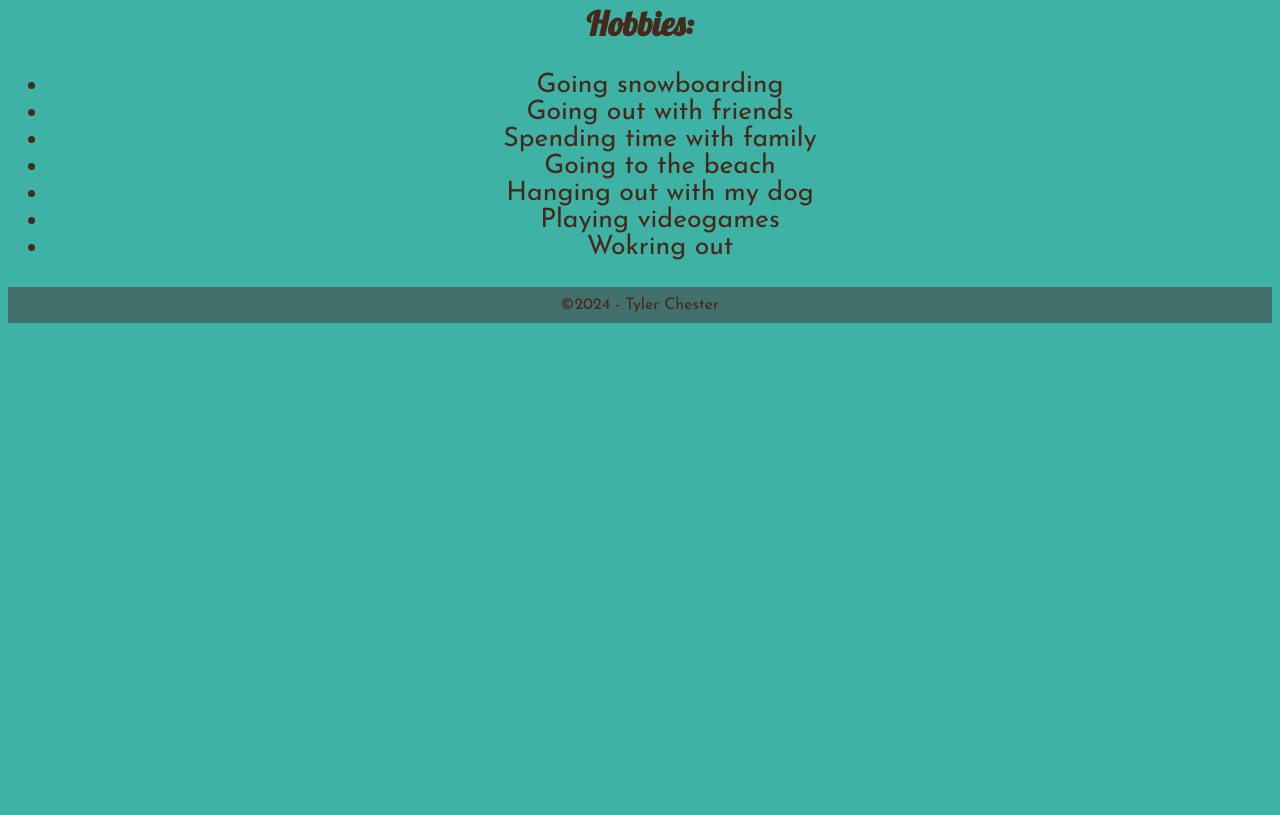
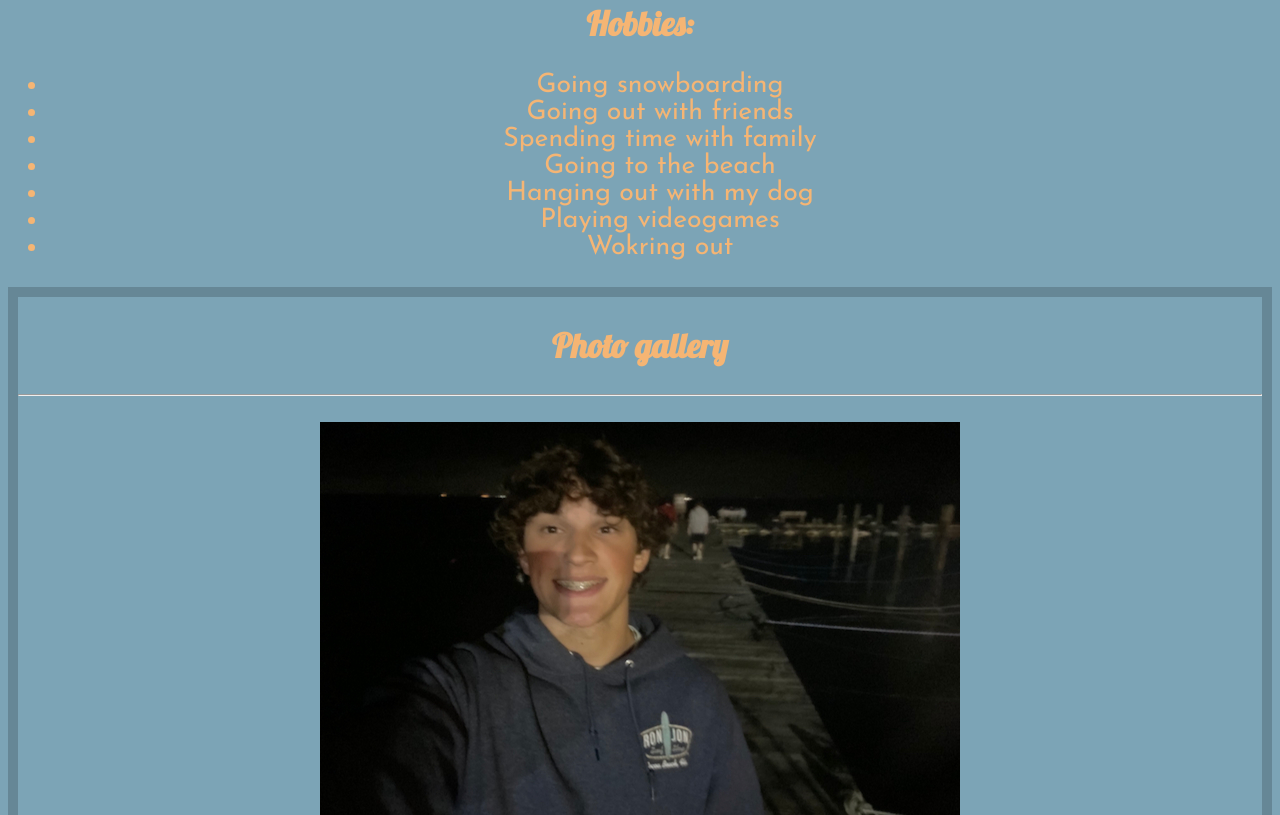
Before and after one commit to RVCC-IDMX/about-me-Tyler-Chester, a plain HTML site: page index.html in a window 1280 px wide. Shown: the part 851-1666 px from the top of the page. Before the commit the page ends 1182 px from the top, so only its background shows below. Drawn offline with Linux system fonts and the light colour scheme.

Commit message:
Adding photo gallery

```diff
--- a/css/style.css
+++ b/css/style.css
@@ -1,7 +1,7 @@
 body {
     font-family: Josefin Sans;
-    background-color: #3EB3A5;
-    color: #47291C;
+    background-color: #7CA4B6;
+    color: #F5B574;
     font-size: 20pt;
 }
 
@@ -14,10 +14,10 @@ h1, h2, h3, h4, h5, h6 {
 header {
 text-align: center;
 }
-
+/* Hero section */
 #hero, footer {
     text-align: center;
-    background-color: #42706C;
+    background-color:#668796;
     padding: 10px;
     border: 2px black;
 }
@@ -26,12 +26,28 @@ text-align: center;
     width: 275px;
 }
 
+/* Bio section */
+
 #bio {
     text-align: center;
 }
 footer{
     font-size: 12pt;
 }
+
+/* Hobbies section */
+
 #hobbies ul li {
     text-align: center;
 }
+/* Gallery section */
+
+#gallery {
+    border: 10px solid #668796;
+}
+#gallery img {
+    max-width: 100%;
+}
+#gallery figure{
+    text-align: center;
+}
--- a/index.html
+++ b/index.html
@@ -55,6 +55,37 @@
 
 </section>
 
+<section id="gallery">
+
+<h2>Photo gallery</h2>
+
+<hr>
+
+<figure>
+
+<img src="img/beach-640w.jpg" alt="beach">
+<figcaption>Me at Fire Island NY</figcaption>
+</figure>
+
+<hr>
+
+<figure>
+
+<img src="img/morgan-640w.jpg" alt="morgan">
+<figcaption>My dog Morgan</figcaption>
+</figure>
+
+<hr>
+
+<figure>
+
+<img src="img/skiTrip-640w.jpg" alt="snowboard">
+<figcaption>Me and my friends at Whiteface mountain</figcaption>
+</figure>
+
+</section>
+
+
   </main>
 <footer>
 
```
Also changed, not shown: img/skiTrip-640w.PNG (deleted), img/skiTrip-640w.jpg (added).
